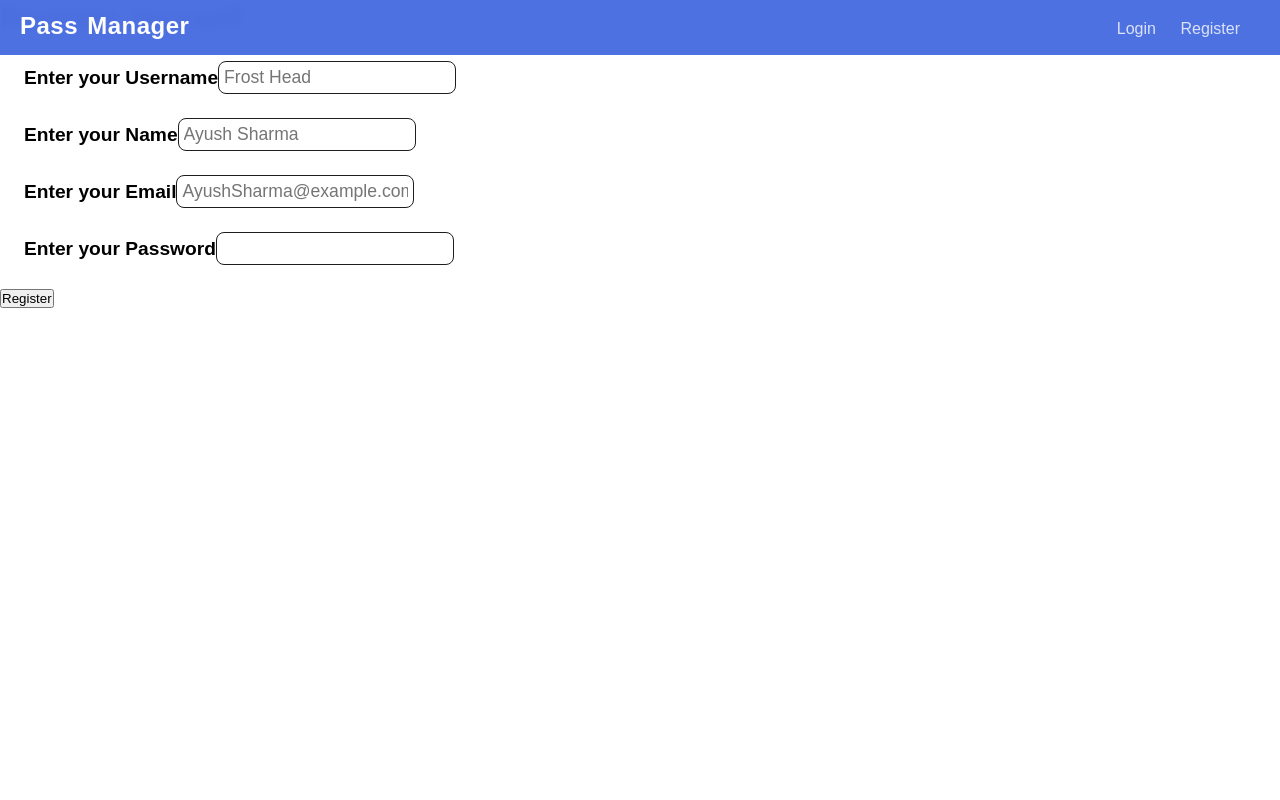
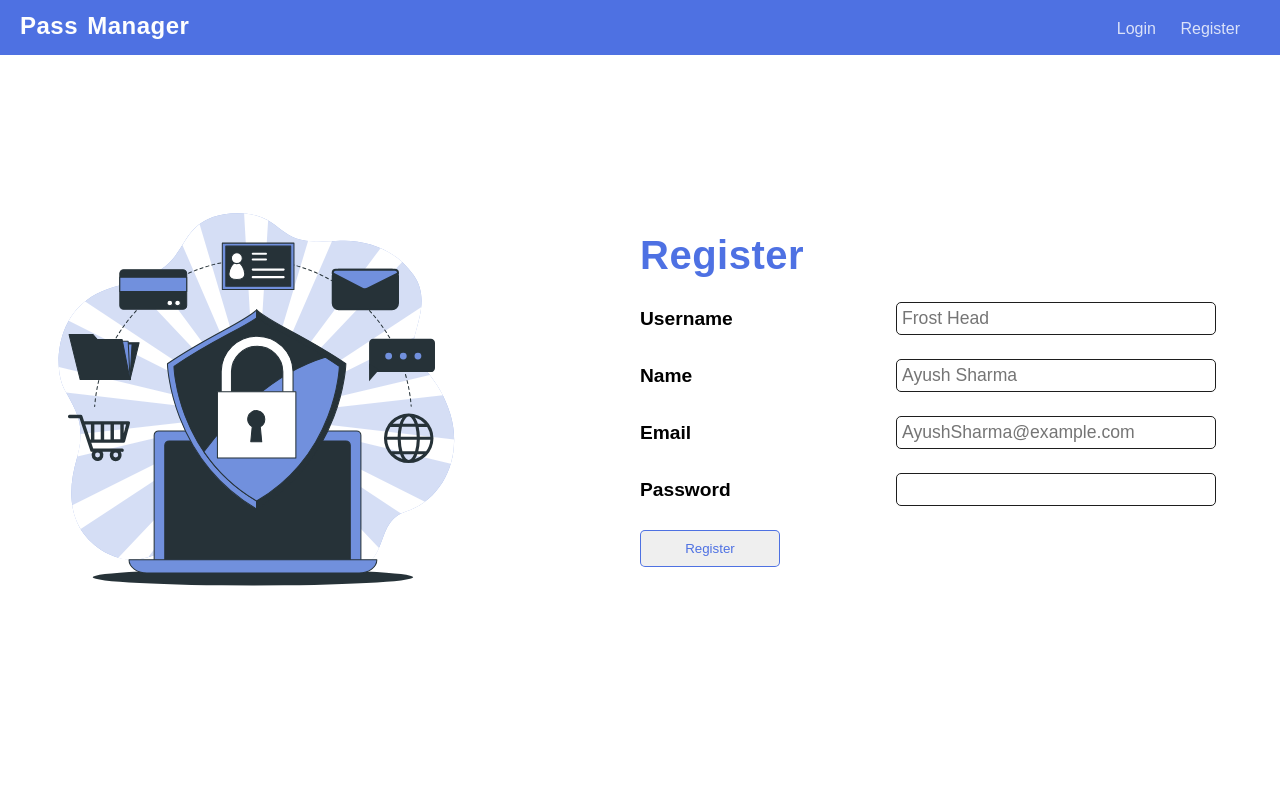
Before and after one commit to frost-head/PassManager, a Flask app: page /register/ in a window 1280 px wide. Run offline with Flask 2, Linux system fonts and the light colour scheme; some libraries are stand-ins or nearby versions.

Commit message:
Register Page UI

```diff
--- a/static/style.css
+++ b/static/style.css
@@ -174,14 +174,14 @@ hr {
     flex-direction: row;
     align-items: center;
     flex-wrap: wrap;
-    margin: 3vmin;
+    margin: 3vmin 0vmin;
     font-size: 1.2rem;
 }
 
 input{
     font-size: 1.1rem;
-    padding: 5px;
-    border-radius: 8px;
+    padding: 5px 5px;
+    border-radius: 5px;
     border: 1px solid #1e1e1e
 }
 
@@ -263,12 +263,25 @@ input{
 /*Login Page*/
 
 .Login {
-    padding: 10vmin;
+    padding: 10vmin 2vmin;
     display: flex;
     height: 100vh;
     width: 100vw;
     flex-direction: row;
     align-items: center;
-    justify-content:space-evenly;
+    justify-content:space-between;
     animation: 3s fade;
 }
+
+/*Register Page*/
+
+.Register {
+    padding: 10vmin 2vin;
+    display: flex;
+    height: 100vh;
+    width: 100vw;
+    flex-direction: row;
+    align-items: center;
+    justify-content:space-between;
+    animation: 3s fade;
+}
--- a/templates/Login.html
+++ b/templates/Login.html
@@ -8,11 +8,11 @@
 {% block body %}
 
 <div class="Login">
-        <div class="c2">
+        <div class="c1">
             <img src="/static/Security-amico.svg" alt="">
         </div>
 
-        <div class="c1">
+        <div class="c2">
         <h1 class='H-title'>Log in</h1>
         <form method="post">
             <div class="form-group ">
--- a/templates/Register.html
+++ b/templates/Register.html
@@ -5,44 +5,56 @@
 {% endblock %}
 
 {% block body %}
+<div class="Register">
 
-<div class="separator" style="color: #1e1e1e; font-size: 2.5vmax; ">
-    Register Yourself
+
+    <div class="c1">
+        <img src="/static/Safe-bro.svg" alt="">
     </div>
 
+    <div class="c2">
+    <h1 class='H-title'>Register</h1>
     <form method="post">
         <div class="form-group">
-        <label for="basic-url">Enter your Username</label>
-        <div class="input-group flex-nowrap">
-            <input type="text" required='required' name="uname" class="form-control" placeholder="Frost Head" aria-describedby="addon-wrapping">
-        </div>
+            <label for="basic-url" class="c1">Username</label>
+
+                <input type="text" required='required' name="uname" class="form-control c2" placeholder="Frost Head" aria-describedby="addon-wrapping">
+
         </div>
 
         <div class="form-group">
-        <label for="basic-url">Enter your Name</label>
-        <div class="input-group mb-3">
-            <input type="text" required="required" class="form-control" name="name" aria-describedby="basic-addon3"
+            <label for="basic-url" class="c1">Name</label>
+
+                <input type="text" required="required" class="form-control c2" name="name" aria-describedby="basic-addon3"
                     placeholder="Ayush Sharma">
-        </div>
+
         </div>
 
         <div class="form-group">
-        <label for="basic-url">Enter your Email</label>
-        <div class="input-group flex-nowrap">
-            <input type="text" name="email" class="form-control" placeholder="AyushSharma@example.com"
+            <label for="basic-url" class="c1">Email</label>
+
+                <input type="text" name="email" class="form-control c2" placeholder="AyushSharma@example.com"
                    aria-describedby="addon-wrapping">
-        </div>
+
         </div>
 
         <div class="form-group">
-        <label for="basic-url">Enter your Password</label>
-        <div class="input-group flex-nowrap">
-            <input type="password" name="password" required='required' class="form-control"
+            <label for="basic-url " class="c1" >Password</label>
+
+                <input type="password" name="password" required='required' class="form-control c2"
                    aria-describedby="addon-wrapping">
-        </div>
+
         </div>
 
-    <button type="submit" class="btn button btn-primary">Register</button>
+        <button type="submit" class="Sbutton">Register</button>
     </form>
+    </div>
+
+
+
+
+</div>
+
+
 
 {% endblock %}
```
Lines whose indentation alone changed are shown as unchanged.
